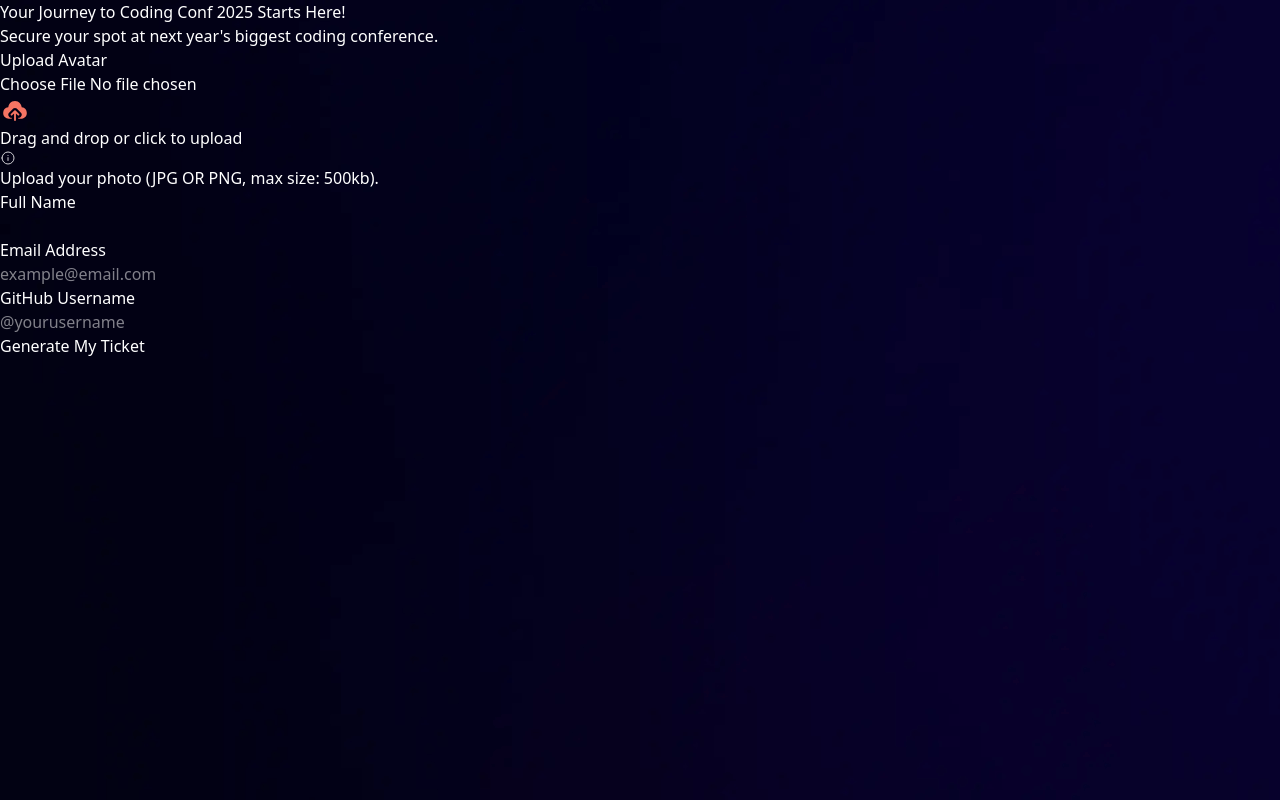
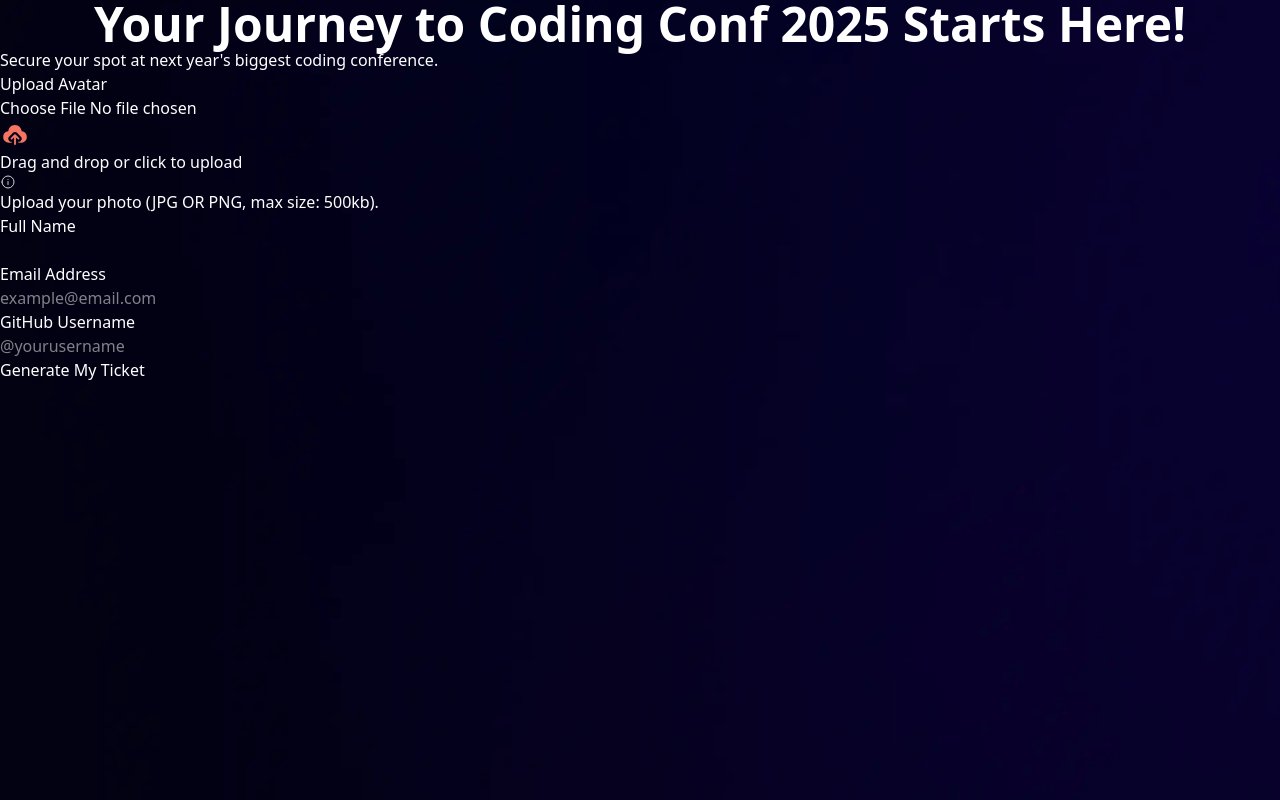
Before and after one commit to azanra/conference-ticket, a React (Vite) app: page / in a window 1280 px wide. Built offline with nearby package versions, Linux system fonts and the light colour scheme.

Commit message:
Center and size the header and it text

```diff
--- a/src/component/form.jsx
+++ b/src/component/form.jsx
@@ -42,7 +42,9 @@
 export default function Form({ ticket, status, handleTicket, setStatus }) {
   return (
     <>
-      <Header status={status} ticket={ticket} />
+      <div className="flex justify-center items-center text-xl">
+        <Header status={status} ticket={ticket} />
+      </div>
       <Body status={status} ticket={ticket} />
       {status === "draft" ? (
         <form
--- a/src/component/header.jsx
+++ b/src/component/header.jsx
@@ -1,11 +1,15 @@
 export default function Header({ status, ticket }) {
   const { fullName } = ticket;
   if (status === "draft") {
-    return <h1>Your Journey to Coding Conf 2025 Starts Here!</h1>;
+    return (
+      <h1 className="text-5xl font-bold text-center">
+        Your Journey to Coding Conf 2025 Starts Here!
+      </h1>
+    );
   }
   return (
     <>
-      <h1>
+      <h1 className="text-5xl font-bold text-center">
         Congrats, <span>{fullName}</span> Your ticket is ready .
       </h1>
     </>
```
